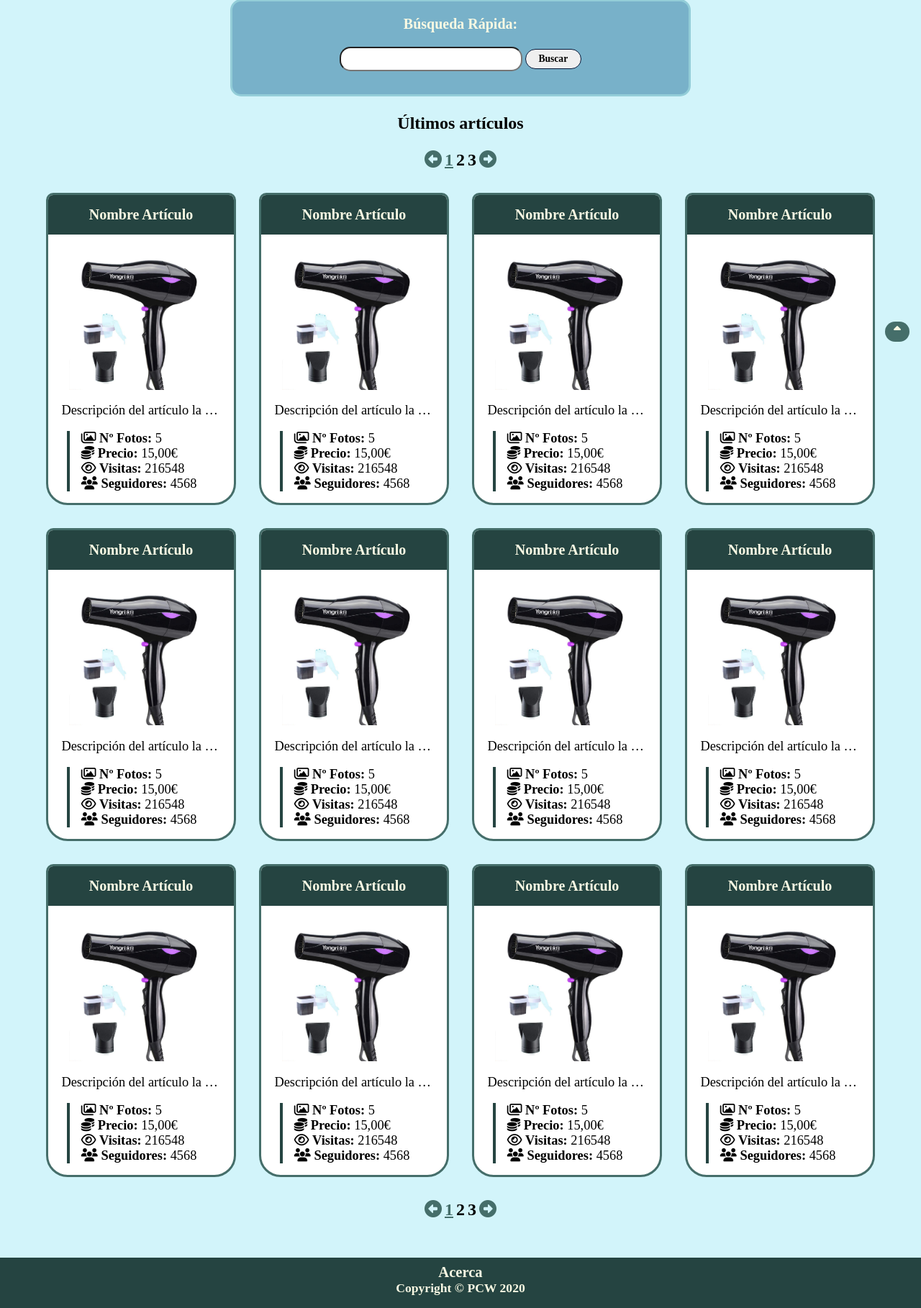
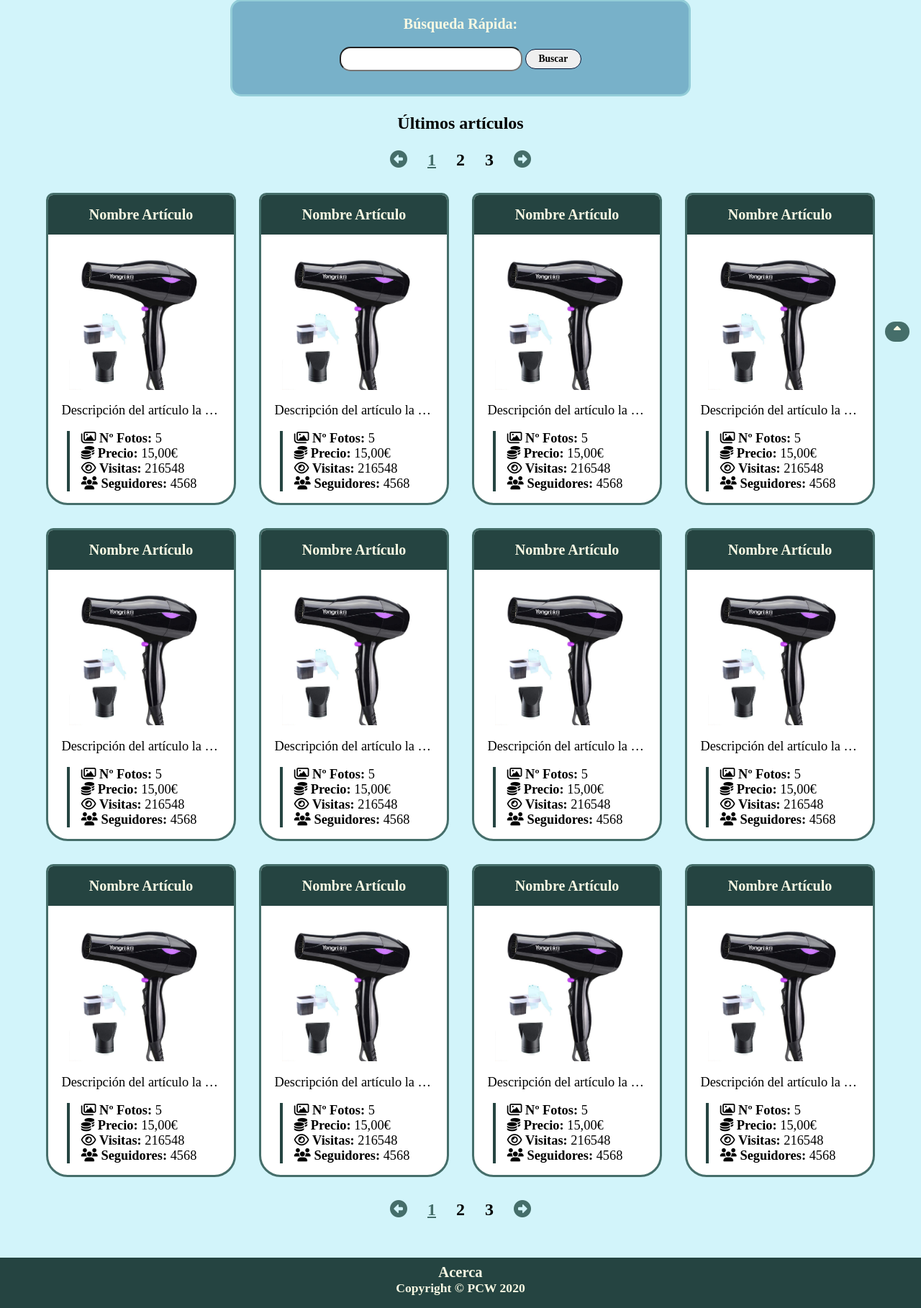
Before and after one commit to AndresGarc/PCW, a PHP site: page / in a window 1280 px wide. Shown: the part 309-2127 px from the top of the page at 72% size. Run offline with PHP 8.4, Linux system fonts and the light colour scheme; some libraries are stand-ins or nearby versions; some web fonts are replaced.

Commit message:
Revert "Auto stash before merge of "master" and "origin/master""
This reverts commit c1f8b41a57ace4cb35aab9ca819e5e7bc9730371.

```diff
--- a/estilo.css
+++ b/estilo.css
@@ -387,6 +387,7 @@ section{
       color: black;
       font-weight: bold;
       font-size: 1.5em;
+      margin: 0 .5em;
   }
 
 
@@ -430,9 +431,8 @@ section{
       padding: 1.5em;
   }
 
-
     .carrusel{
-      text-align: center;
+        text-align: center;
     }
 
       .foto{
@@ -456,14 +456,14 @@ section{
       #flex-prod>aside>p>span{
         color: var(--colorAzulVC);
       }
+    .attbprod{
 
-    .attbprod{
       margin: 0 auto;
       max-width: 200px;
     }
+
+      .attbprod>a{
         text-decoration: none;
-      .attbprod>a{
-
         color: black;
       }
 
@@ -569,7 +569,7 @@ section{
 
 }
 
-@media all and (min-width:920px){
+@media all and (min-width:900px){
   body>nav>ul>li>a>p{
     display:flex;
   }
@@ -577,7 +577,6 @@ section{
 
 @media all and (min-width:680px){
 /*NAVBAR*/
-
 
   #formu{
     max-width: 600px;
```
